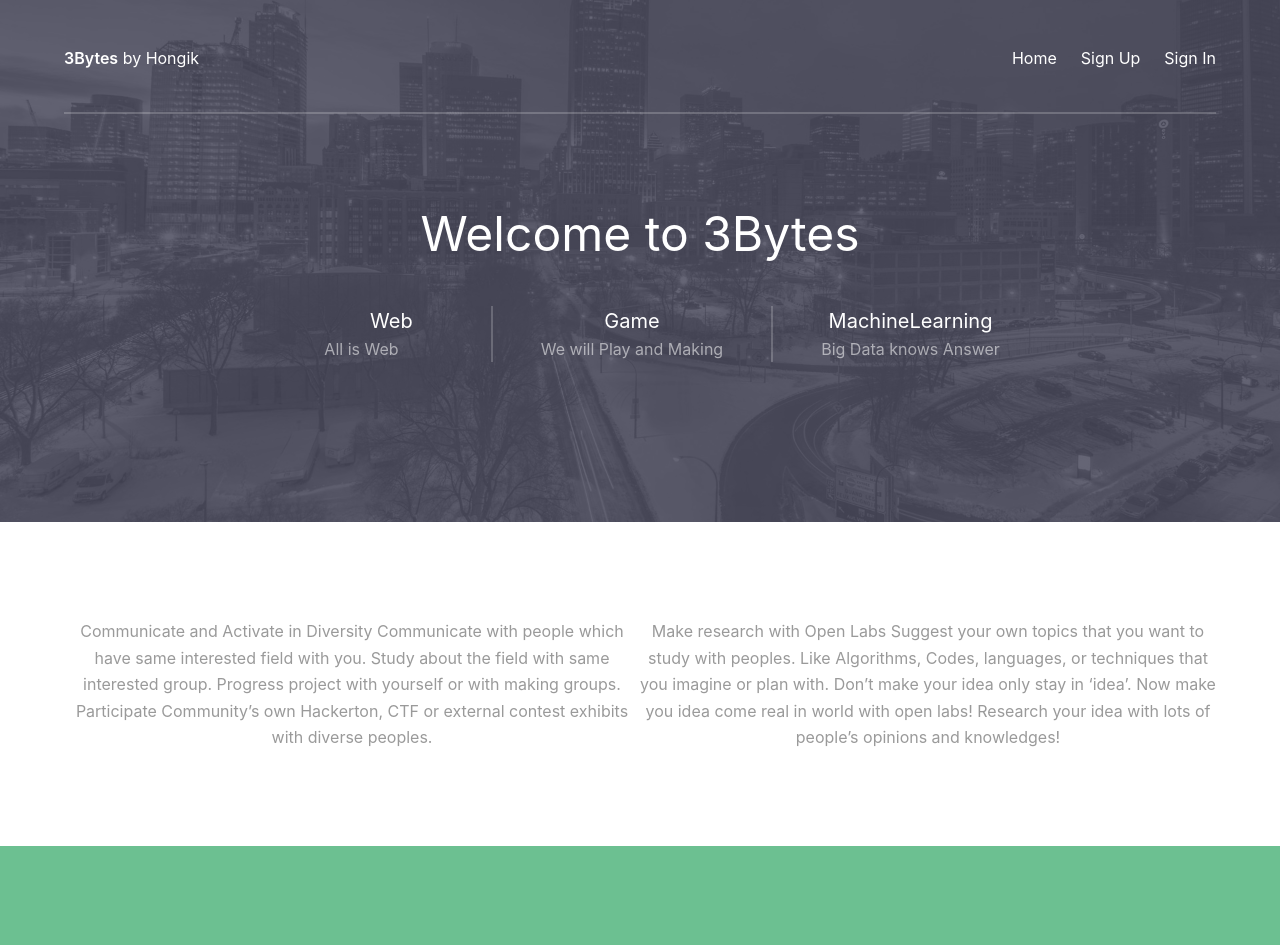
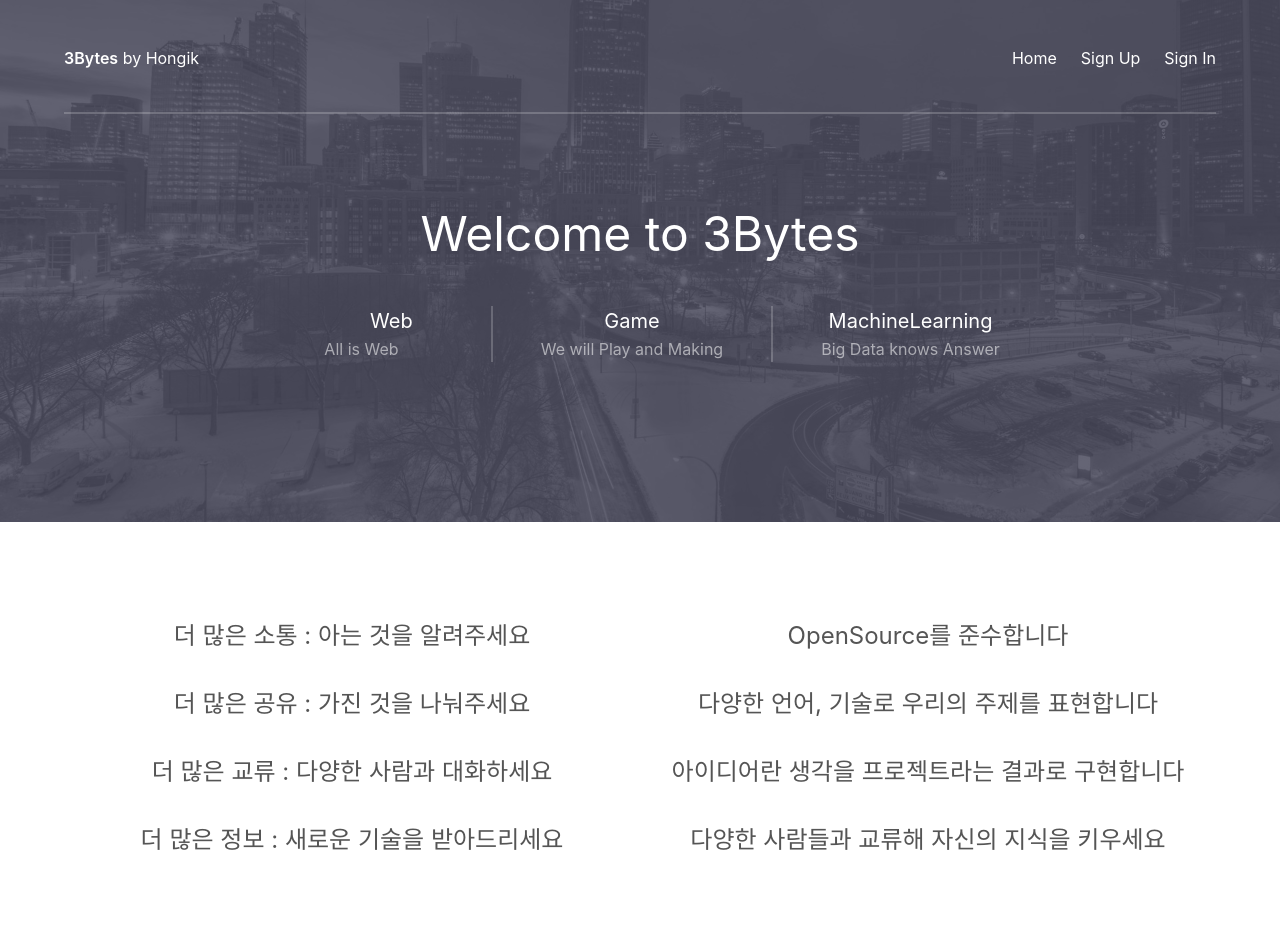
Before and after one commit to mooncinnamon/3BytesHomepage-Frontend, a React (Create React App) app in the folder 3bytes/: page / in a window 1280 px wide. Shown: the top 945 px of the page. Built offline with nearby package versions, Linux system fonts and the light colour scheme.

Commit message:
Update Main Text

```diff
--- a/3bytes/src/components/Home.js
+++ b/3bytes/src/components/Home.js
@@ -10,15 +10,16 @@ const Home = () => {
                 <div className="inner">
                     <div className="flex flex-2">
                         <article>
-                            Communicate and Activate in Diversity
-
-                            Communicate with people which have same interested field with you. Study about the field with same interested group. Progress project with yourself or with making groups. Participate Community’s own Hackerton, CTF or external contest exhibits with diverse peoples.
-
-
+                            <p><h4>더 많은 소통 : 아는 것을 알려주세요</h4></p>
+                            <p><h4>더 많은 공유 : 가진 것을 나눠주세요</h4></p>
+                            <p><h4>더 많은 교류 : 다양한 사람과 대화하세요</h4></p>
+                            <p><h4>더 많은 정보 : 새로운 기술을 받아드리세요</h4></p>
                         </article>
                         <article>
-                            Make research with Open Labs
-                            Suggest your own topics  that you want to study with peoples. Like Algorithms, Codes, languages, or techniques that you imagine or plan with. Don’t make your idea only stay in ‘idea’. Now make you idea come real in world with open labs! Research your idea with lots of people’s opinions and knowledges!
+                            <p><h4>OpenSource를 준수합니다</h4></p>
+                            <p><h4>다양한 언어, 기술로 우리의 주제를 표현합니다</h4></p>
+                            <p><h4>아이디어란 생각을 프로젝트라는 결과로 구현합니다</h4></p>
+                            <p><h4>다양한 사람들과 교류해 자신의 지식을 키우세요</h4></p>
                         </article>
                     </div>
                 </div>
```
